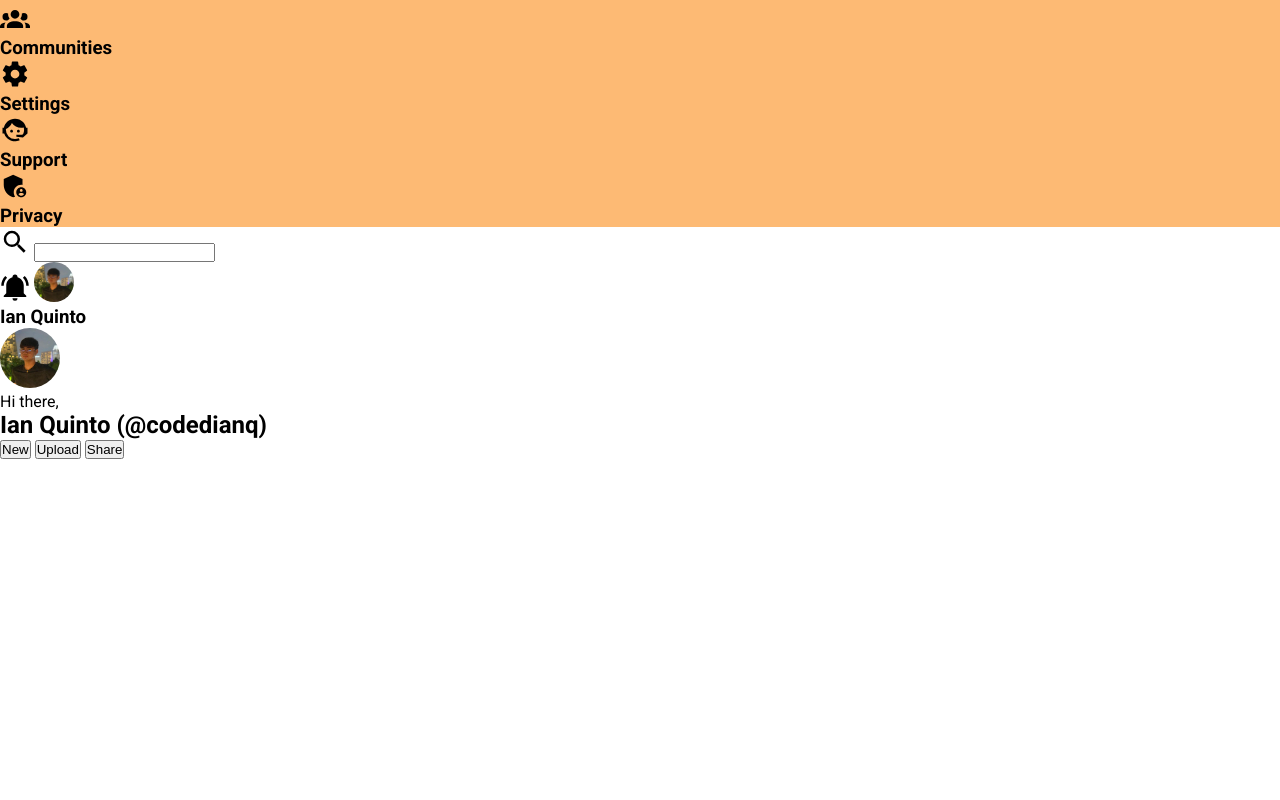
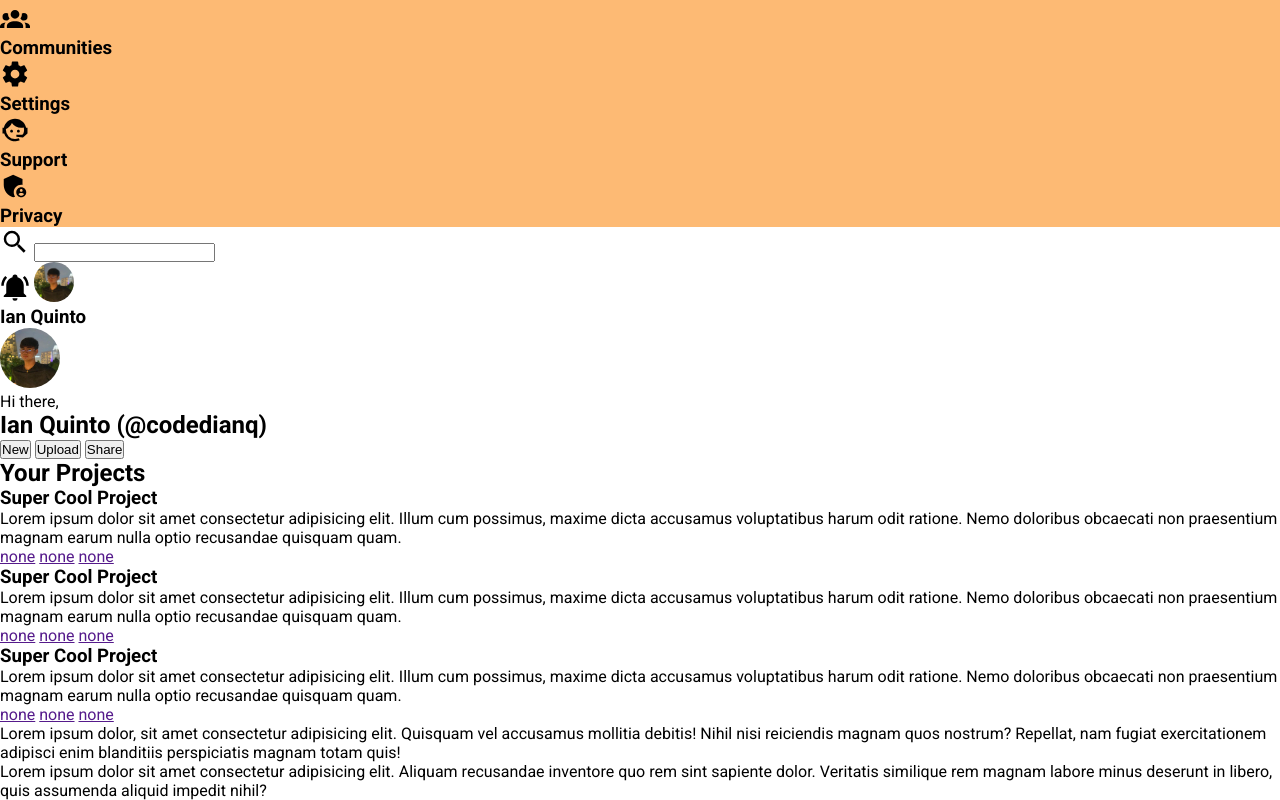
Before and after one commit to codedianq/dash-board, a plain HTML site: page index.html in a window 1280 px wide. Shown: the part 369-1169 px from the top of the page. Before the commit the page ends 828 px from the top, so only its background shows below. Drawn offline with Linux system fonts and the light colour scheme.

Commit message:
Add content section

```diff
--- a/index.html
+++ b/index.html
@@ -89,6 +89,44 @@
 
         </div>
 
+        <!-- for main content -->
+        <div class="main-content">
+            <div class="projects">
+                <h2>Your Projects</h2>
+                <div class="project-card">
+                    <h3>Super Cool Project</h3>
+                    <p>Lorem ipsum dolor sit amet consectetur adipisicing elit. Illum cum possimus, maxime dicta accusamus voluptatibus harum odit ratione. Nemo doloribus obcaecati non praesentium magnam earum nulla optio recusandae quisquam quam.</p>
+                    <a href="">none</a>
+                    <a href="">none</a>
+                    <a href="">none</a>
+                </div>
+
+                <div class="project-card">
+                    <h3>Super Cool Project</h3>
+                    <p>Lorem ipsum dolor sit amet consectetur adipisicing elit. Illum cum possimus, maxime dicta accusamus voluptatibus harum odit ratione. Nemo doloribus obcaecati non praesentium magnam earum nulla optio recusandae quisquam quam.</p>
+                    <a href="">none</a>
+                    <a href="">none</a>
+                    <a href="">none</a>
+                </div>
+
+                <div class="project-card">
+                    <h3>Super Cool Project</h3>
+                    <p>Lorem ipsum dolor sit amet consectetur adipisicing elit. Illum cum possimus, maxime dicta accusamus voluptatibus harum odit ratione. Nemo doloribus obcaecati non praesentium magnam earum nulla optio recusandae quisquam quam.</p>
+                    <a href="">none</a>
+                    <a href="">none</a>
+                    <a href="">none</a>
+                </div>
+            </div>
+
+            <div class="announcements">
+                <div class="notice">Lorem ipsum dolor, sit amet consectetur adipisicing elit. Quisquam vel accusamus mollitia debitis! Nihil nisi reiciendis magnam quos nostrum? Repellat, nam fugiat exercitationem adipisci enim blanditiis perspiciatis magnam totam quis!</div>
+            </div>
+
+            <div class="trending">
+                <div class="user">Lorem ipsum dolor sit amet consectetur adipisicing elit. Aliquam recusandae inventore quo rem sint sapiente dolor. Veritatis similique rem magnam labore minus deserunt in libero, quis assumenda aliquid impedit nihil?</div>
+            </div>
+        </div>
+
     </div>
 </body>
 </html>
```
